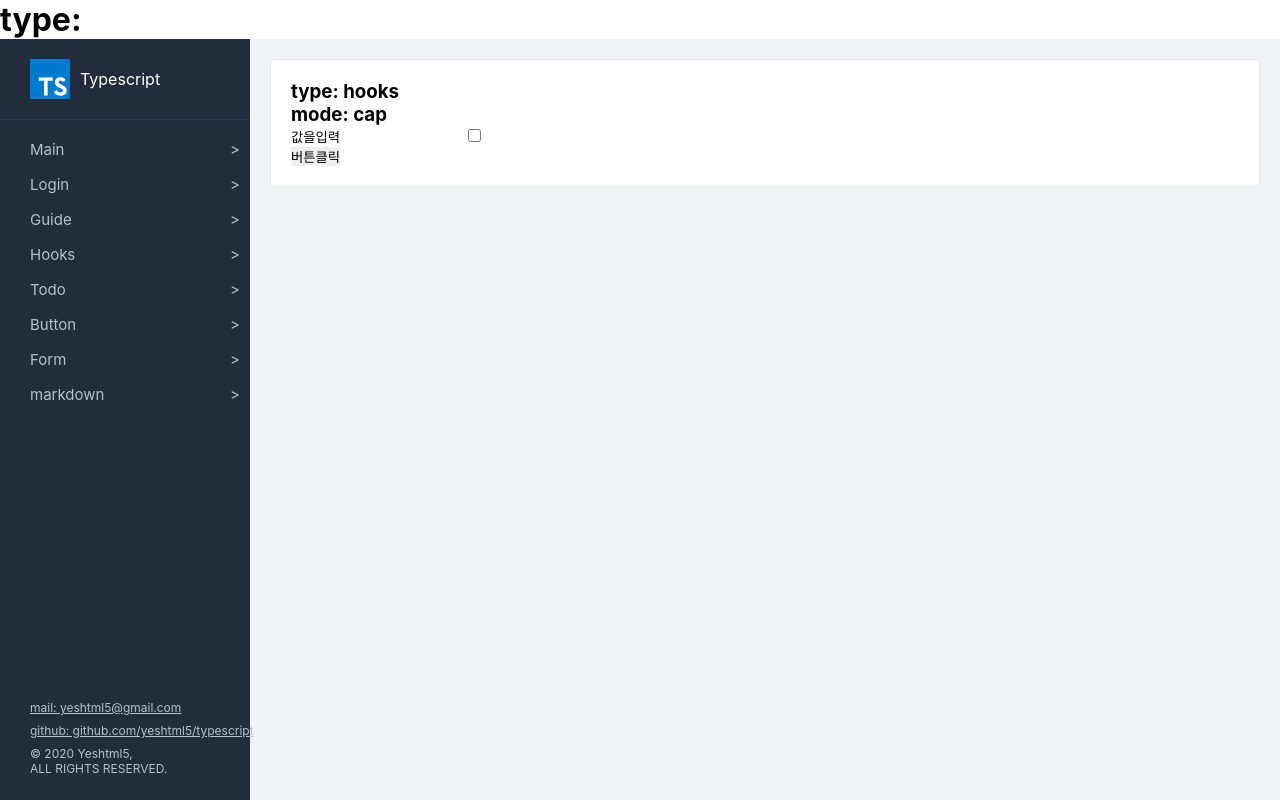
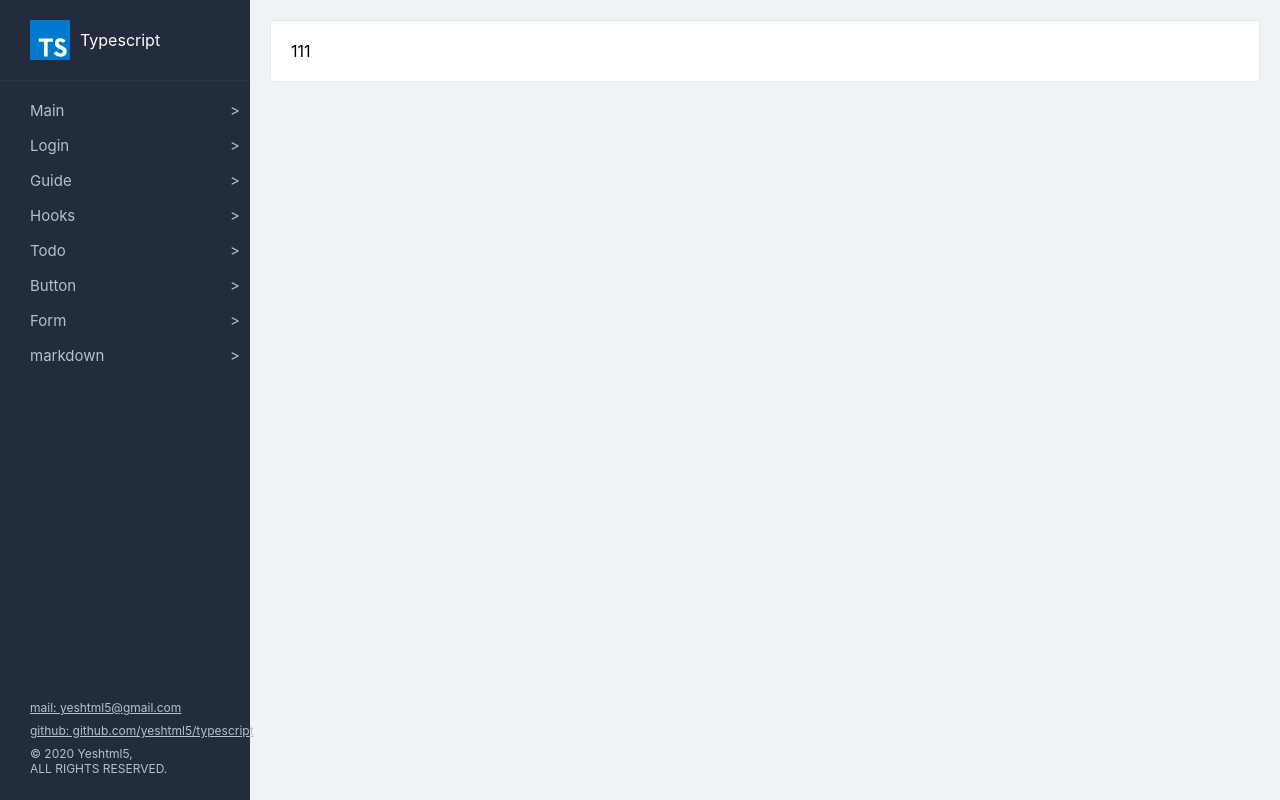
Before and after one commit to yeshtml5/typescript, a React (Create React App) app: page /#/guide in a window 1280 px wide. Built offline with nearby package versions, Linux system fonts and the light colour scheme.

Commit message:
가이드추가

```diff
--- a/src/pages/guide/hooks/index.tsx
+++ b/src/pages/guide/hooks/index.tsx
@@ -2,15 +2,16 @@ import React from 'react'
 //hooks
 import {useChanges} from 'components/hooks/useChanges'
 //layout
-import Layout from 'pages/common/layout'
 //interface
 interface Type {
   mode: string
 }
 interface Props extends Type {
   type: string
+  method(): any
+  clickHandler?: (event: React.MouseEvent) => void
 }
-const Hooks: React.FC<Props> = ({type, mode}) => {
+const Hooks: React.FC<Props> = ({type, mode, method, clickHandler}) => {
   const {state, onChange} = useChanges(update, {onChange: '-1'})
   const btnClick = () => {
     console.log(state)
@@ -20,18 +21,19 @@ const Hooks: React.FC<Props> = ({type, mode}) => {
     console.log(data)
   }
   return (
-    <Layout>
+    <React.Fragment>
       <section>
         <div>
           <h1>type: {type}</h1>
           <h1>mode: {mode}</h1>
+          <button onClick={clickHandler}>버튼</button>
 
           <input type="text" name="title" defaultValue="값을입력" onChange={onChange} />
           <input type="checkbox" name="box" onChange={onChange} />
         </div>
         <button onClick={btnClick}>버튼클릭</button>
       </section>
-    </Layout>
+    </React.Fragment>
   )
 }
 
--- a/src/pages/guide/index.tsx
+++ b/src/pages/guide/index.tsx
@@ -1,16 +1,19 @@
 import React from 'react'
+import styled from 'styled-components'
 //content
-import Hooks from './hooks'
+import Layout from 'pages/common/layout'
 //interface
 interface Props {
   type: string
 }
 const Guide: React.FC<Props> = ({type}) => {
+  //---------------------------------------------------------------------
   return (
-    <React.Fragment>
-      <h1>type: {type}</h1>
-      <Hooks mode="cap" type="hooks" />
-    </React.Fragment>
+    <Layout>
+      <Content>111</Content>
+    </Layout>
   )
 }
 export default Guide
+//---------------------------------------------------------------------
+const Content = styled.section``
```
